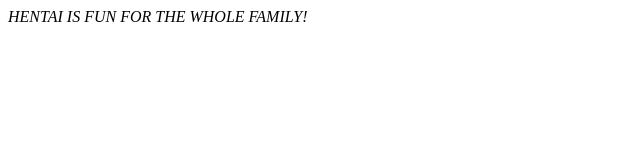
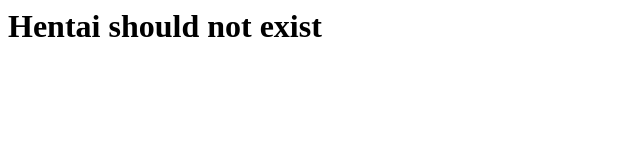
Before and after one commit to xargon666/test2, a plain HTML site: page index.html in a window 1280 px wide. Shown: the whole page, without its empty margins (0-640 px from the left). Drawn offline with Linux system fonts and the light colour scheme.

Commit message:
Henati is for nobody

```diff
--- a/index.html
+++ b/index.html
@@ -5,6 +5,7 @@
 		</title>
 	</head>
 	<body>
-		<em>HENTAI IS FUN FOR THE WHOLE FAMILY!</em>
+		<h1>Hentai should not exist</h1>
+		<em style="display:none;">HENTAI IS FUN FOR THE WHOLE FAMILY!</em>
 	</body>
 </html>
```
